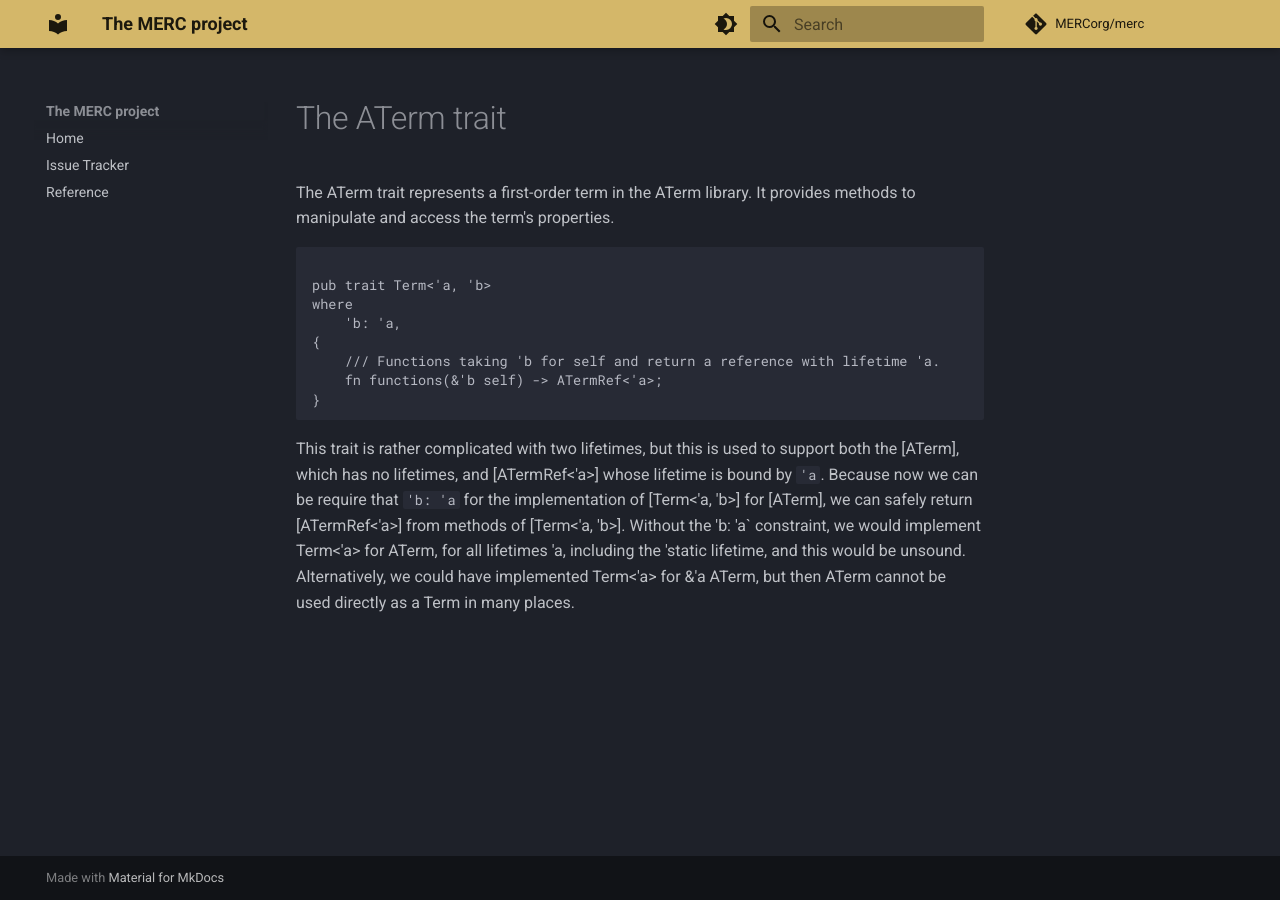
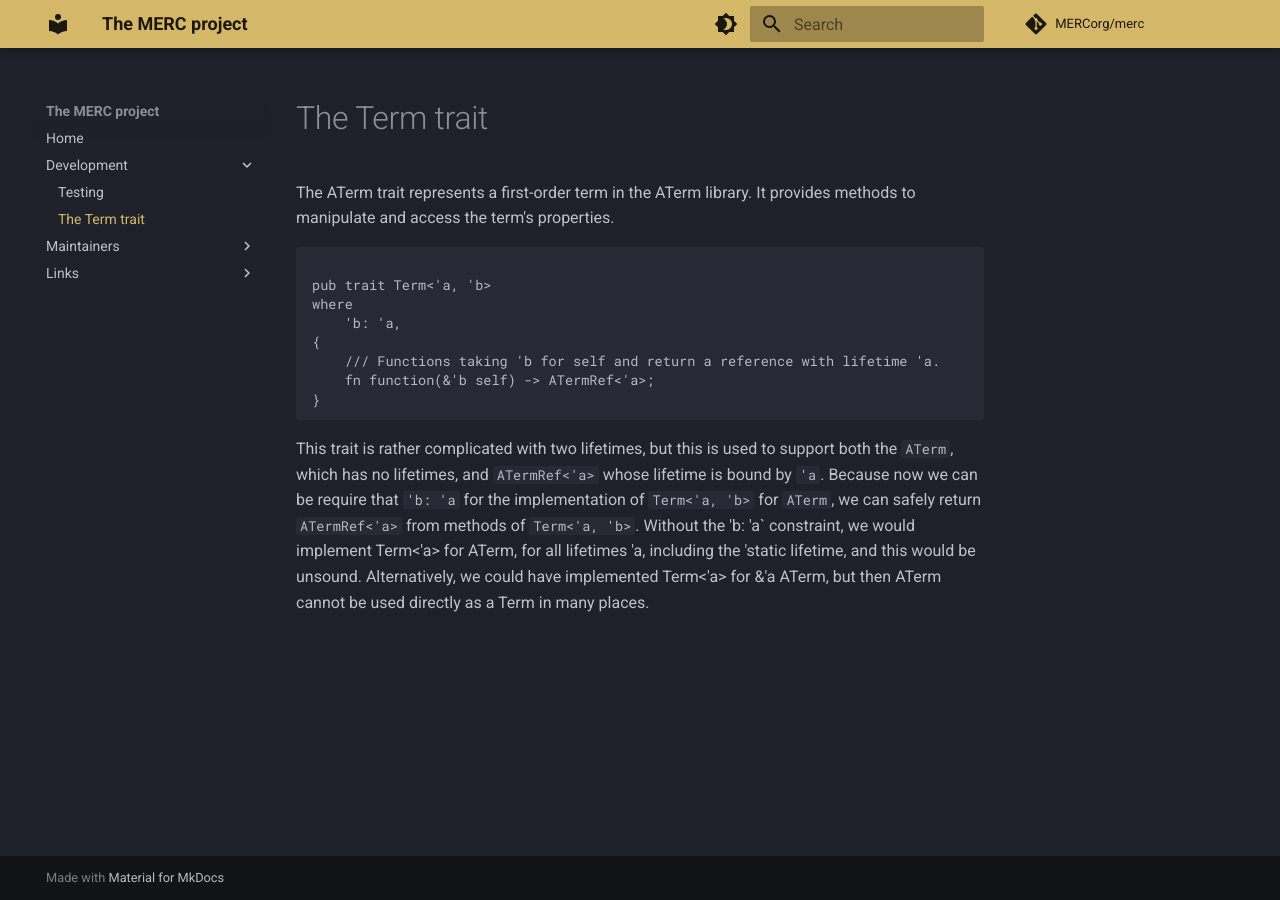
Before and after one commit to MERCorg/merc-website, an MkDocs documentation site: the page built from docs/developer/term_trait.md, in a window 1280 px wide. Built offline with MkDocs 1.6.1 and Material for MkDocs 9.7.7, drawn with Linux system fonts in a browser that asks for light colours; plug-ins that fetch from the network failed and are left out; comment, search, counter and statistics services are not loaded.

Commit message:
Added all documents to navigation, added some plugins

````diff
--- a/docs/aterms.md
+++ b/docs/developer/term_trait.md
@@ -1,24 +1,24 @@
-# The ATerm trait
+# The Term trait
 
 The ATerm trait represents a first-order term in the ATerm library.
 It provides methods to manipulate and access the term's properties.
 
-```rust
+``` rust
 
 pub trait Term<'a, 'b>
 where
     'b: 'a,
 {
     /// Functions taking 'b for self and return a reference with lifetime 'a.
-    fn functions(&'b self) -> ATermRef<'a>;
+    fn function(&'b self) -> ATermRef<'a>;
 }
 ```
 
 This trait is rather complicated with two lifetimes, but this is used
-to support both the [ATerm], which has no lifetimes, and [ATermRef<'a>]
+to support both the `ATerm`, which has no lifetimes, and `ATermRef<'a>`
 whose lifetime is bound by `'a`. Because now we can be require that `'b: 'a`
-for the implementation of [Term<'a, 'b>] for [ATerm], we can safely return
-[ATermRef<'a>] from methods of [Term<'a, 'b>].
+for the implementation of `Term<'a, 'b>` for `ATerm`, we can safely return
+`ATermRef<'a>` from methods of `Term<'a, 'b>`.
 Without the 'b: 'a` constraint, we would implement Term<'a> for ATerm, for
 all lifetimes 'a, including the 'static lifetime, and this would be unsound.
 Alternatively, we could have implemented Term<'a> for &'a ATerm, but then ATerm
--- a/mkdocs.yml
+++ b/mkdocs.yml
@@ -15,6 +15,9 @@ theme:
         icon: material/brightness-7
         name: Switch to dark mode
   language: en
+  features:
+    # When instant loading is enabled, clicks on all internal links will be intercepted and dispatched via XHR without fully reloading the page
+    - navigation.instant
 
 plugins:
   - privacy # Plugin that downloads all external resources and serves them locally to enhance privacy.
@@ -26,8 +29,16 @@ repo_url: https://github.com/MERCorg/merc/
 # Definition for the left-hand navigation menu
 nav:
   - Home: index.md
-  - 'Issue Tracker': https://github.com/MERCorg/merc/issues
-  - 'Reference': https://mercorg.github.io/merc/
+  - Development:
+    - developer/testing.md
+    - developer/term_trait.md
+  - Maintainers:
+    - maintainers/general.md
+    - maintainers/publishing.md
+  - Links:
+    - 'Issue Tracker': https://github.com/MERCorg/merc/issues
+    - 'Documentation': https://mercorg.github.io/merc/
+    - 'Coverage': https://mercorg.github.io/merc/coverage/
 
 # Custom CSS
 extra_css:
@@ -36,3 +47,6 @@ extra_css:
 # Enable markdown extensions
 markdown_extensions:
   - admonition # The admonition extension allows you to create callout boxes.
+  - pymdownx.highlight: # Use Pygments for syntax highlighting at build time
+      use_pygments: true
+  - pymdownx.inlinehilite
````
Also changed, not shown: docs/developer/testing.md (added, +27 -0 lines), docs/index.md (+5 -1 lines), docs/maintainers/general.md (renamed from docs/maintainers.md, +4 -0 lines), docs/maintainers/publishing.md (added, +25 -0 lines).
